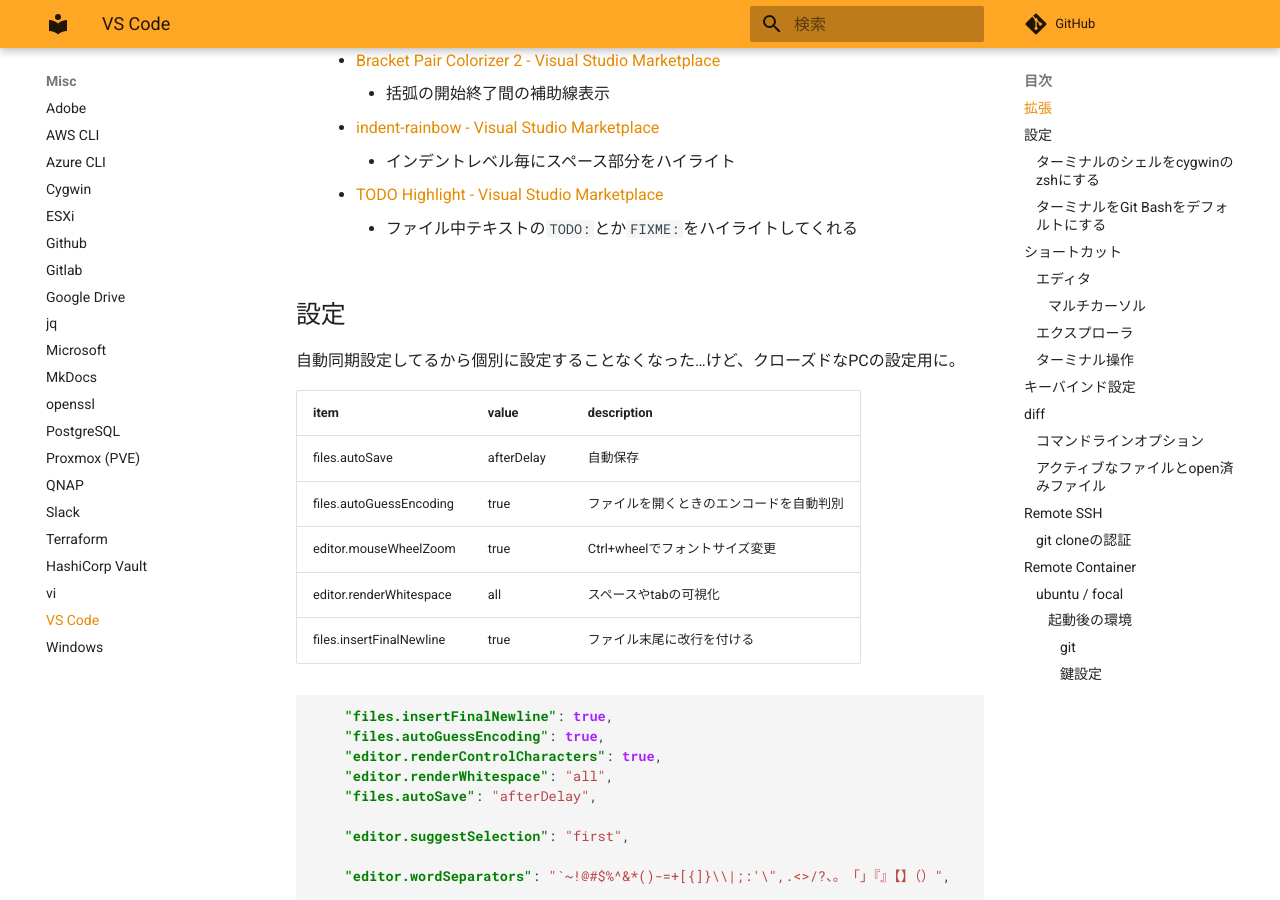
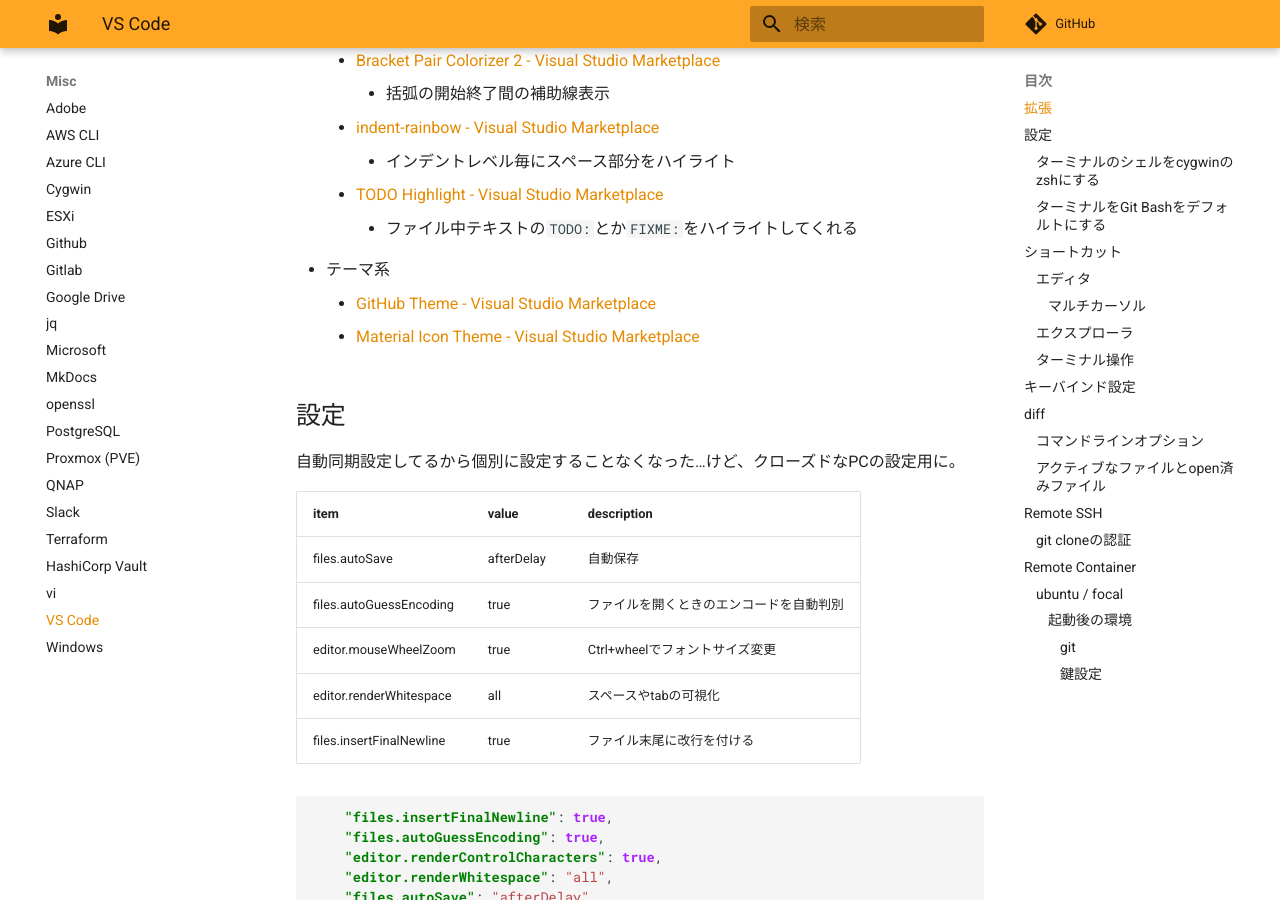
Before and after one commit to zaki-lknr/docs, an MkDocs documentation site: the page built from docs/Misc/vscode.md, in a window 1280 px wide and 900 px high, scrolled down 634 px. Built offline with MkDocs 1.6.1 and Material for MkDocs 9.7.7, drawn with Linux system fonts in a browser that asks for light colours; comment, search, counter and statistics services are not loaded.

Commit message:
add: misc/vscode: テーマ系拡張

```diff
--- a/docs/Misc/vscode.md
+++ b/docs/Misc/vscode.md
@@ -18,6 +18,9 @@
         - インデントレベル毎にスペース部分をハイライト
     - [TODO Highlight - Visual Studio Marketplace](https://marketplace.visualstudio.com/items?itemName=wayou.vscode-todo-highlight)
         - ファイル中テキストの`TODO:`とか`FIXME:`をハイライトしてくれる
+- テーマ系
+    - [GitHub Theme - Visual Studio Marketplace](https://marketplace.visualstudio.com/items?itemName=GitHub.github-vscode-theme)
+    - [Material Icon Theme - Visual Studio Marketplace](https://marketplace.visualstudio.com/items?itemName=PKief.material-icon-theme)
 
 ## 設定
 
```
